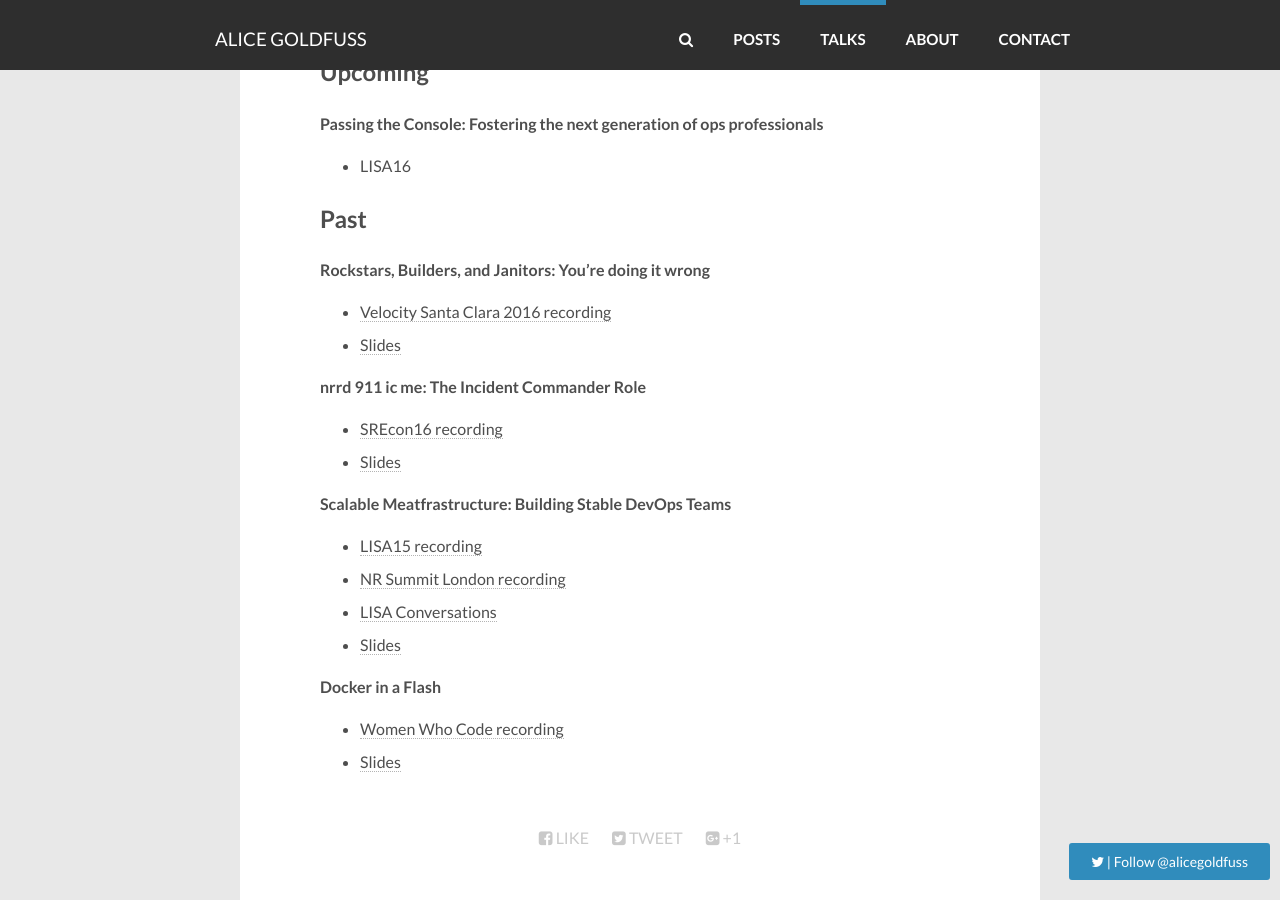
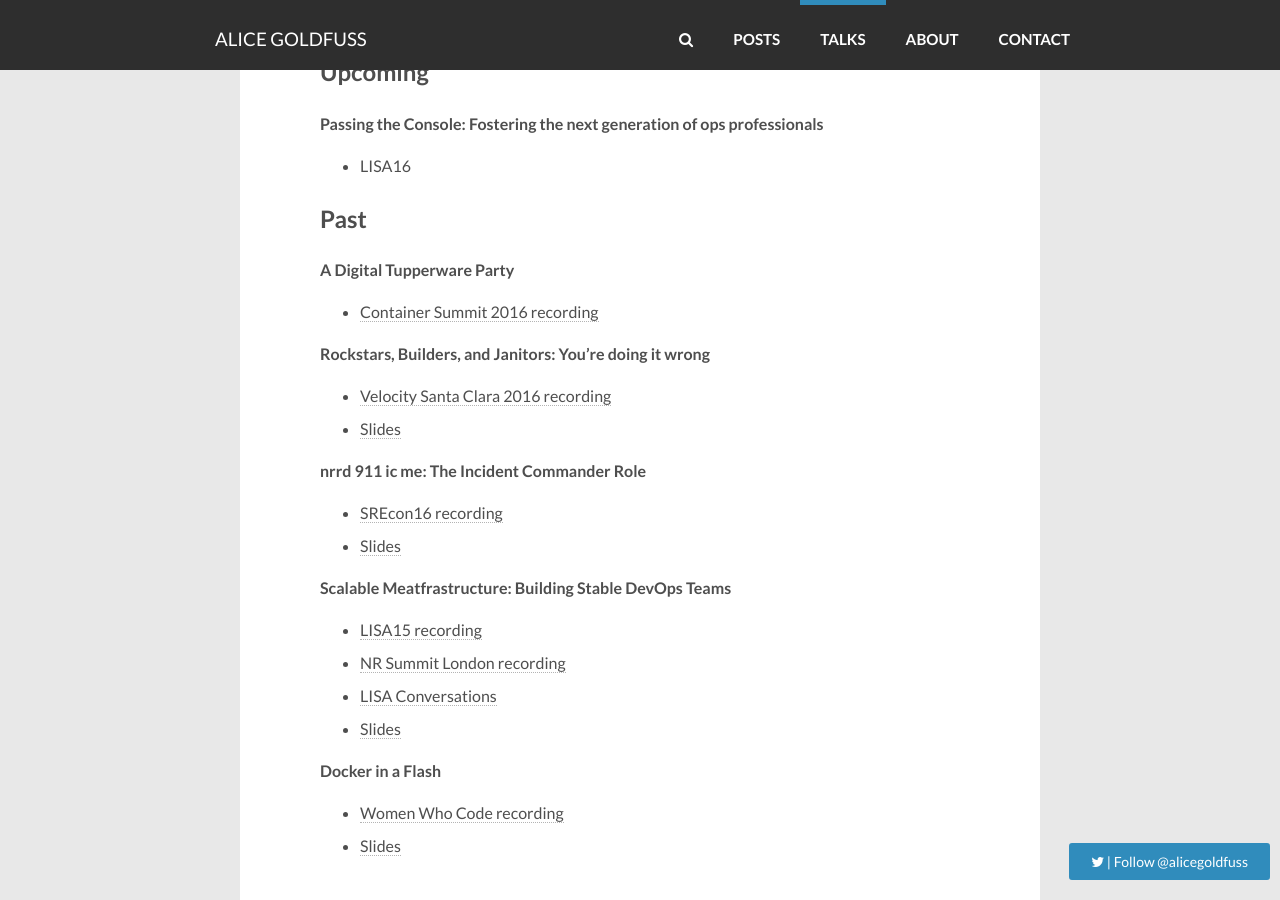
Before and after one commit to alicegoldfuss/blog, a Jekyll site: the page built from talks/index.md, in a window 1280 px wide and 900 px high, scrolled down 428 px. Built offline with Jekyll 4.4.1, drawn with Linux system fonts in a browser that asks for light colours; nearby versions of some CDN libraries; comment, search, counter and statistics services are not loaded.

Commit message:
added container summit recording

```diff
--- a/talks/index.md
+++ b/talks/index.md
@@ -14,6 +14,10 @@
 * LISA16
 
 ## Past
+
+**A Digital Tupperware Party**
+
+* [Container Summit 2016 recording](http://containersummit.io/city-series/2016/portland/videos/containers-at-new-relic){:target="_blank"}
 
 **Rockstars, Builders, and Janitors: You're doing it wrong**
 
```
